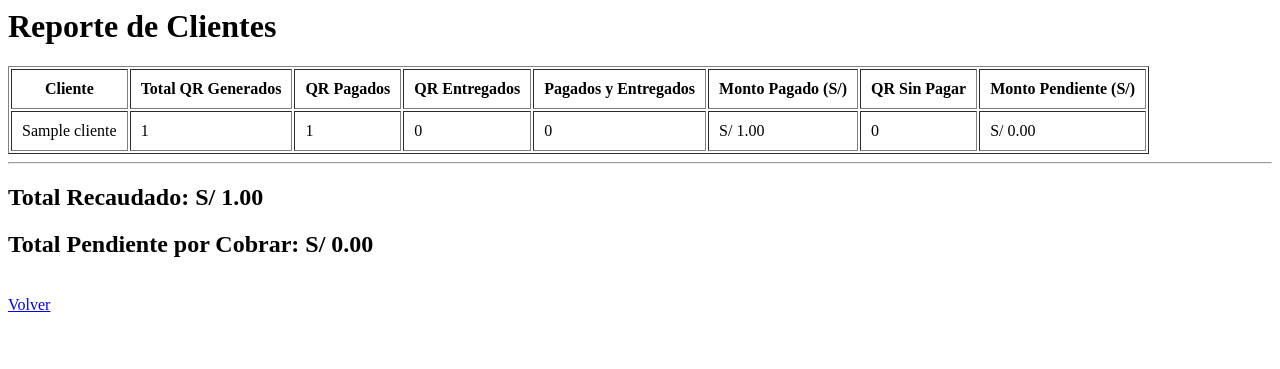
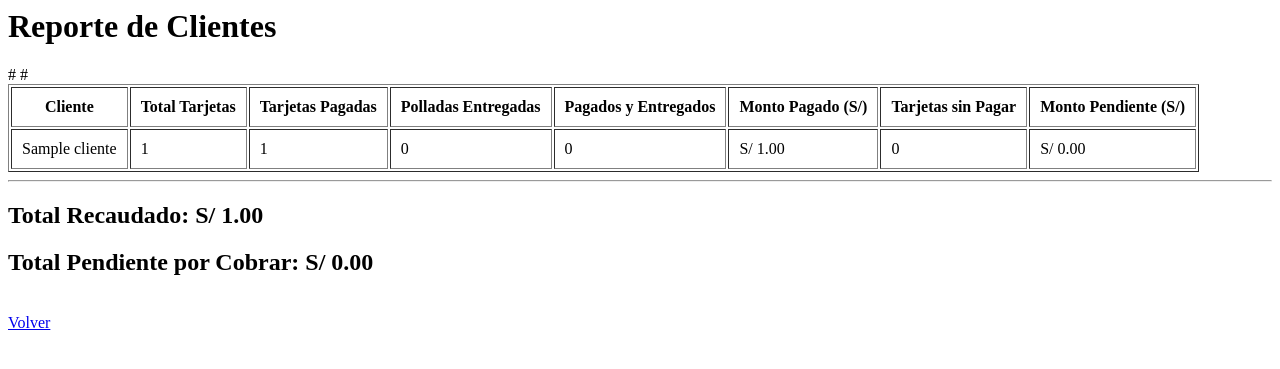
Before and after one commit to raffobc/qr-venta, a Flask app: page /reporte in a window 1280 px wide. Shown: the top 369 px of the page. Run offline with Flask 3, Linux system fonts and the light colour scheme; tables that the repository leaves empty hold one stand-in row (values such as "Sample post").

Commit message:
Update reporte.html

```diff
--- a/templates/reporte.html
+++ b/templates/reporte.html
@@ -4,12 +4,12 @@
     <thead>
         <tr>
             <th>Cliente</th>
-            <th>Total QR Generados</th>
-            <th>QR Pagados</th>
-            <th>QR Entregados</th>
-            <th>Pagados y Entregados</th>
+            <th>Total Tarjetas</th>
+            <th>Tarjetas Pagadas</th>
+            <th>Polladas Entregadas</th>
+#            <th>Pagados y Entregados</th>
             <th>Monto Pagado (S/)</th>
-            <th>QR Sin Pagar</th>
+            <th>Tarjetas sin Pagar</th>
             <th>Monto Pendiente (S/)</th>
         </tr>
     </thead>
@@ -20,7 +20,7 @@
             <td>{{ cliente.total_qr }}</td>
             <td>{{ cliente.cantidad_pagados }}</td>
             <td>{{ cliente.cantidad_entregados }}</td>
-            <td>{{ cliente.pagados_y_entregados }}</td>
+#            <td>{{ cliente.pagados_y_entregados }}</td>
             <td>S/ {{ "%.2f"|format(cliente.monto_pagado) }}</td>
             <td>{{ cliente.cantidad_sin_pagar }}</td>
             <td>S/ {{ "%.2f"|format(cliente.monto_pendiente) }}</td>
```
